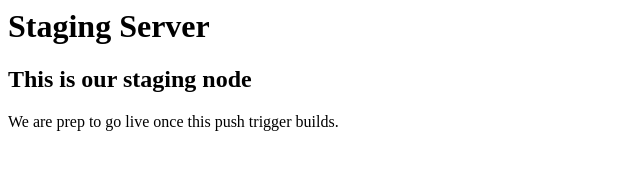
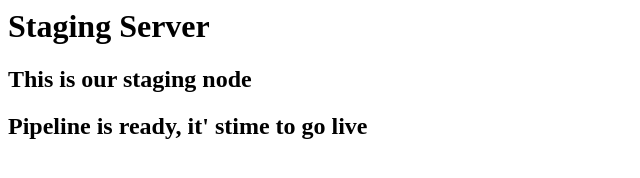
Before and after one commit to kishkydev/ezeali-cicd, a plain HTML site: page index.html in a window 1280 px wide. Shown: the whole page, without its empty margins (0-640 px from the left). Drawn offline with Linux system fonts and the light colour scheme.

Commit message:
testing triggers

```diff
--- a/index.html
+++ b/index.html
@@ -1,7 +1,10 @@
 <head><title>Web-CICD</title></head>
                 <body>
                                 <h1> Staging Server </h1>
-                                <h2>This is our staging node </h2>
-We are prep to go live once this push trigger builds.
+
+                <h2>This is our staging node </h2>
+
+                                <h2> Pipeline is ready, it' stime to go live </h2>
+
                 </body>
 </html>
```
